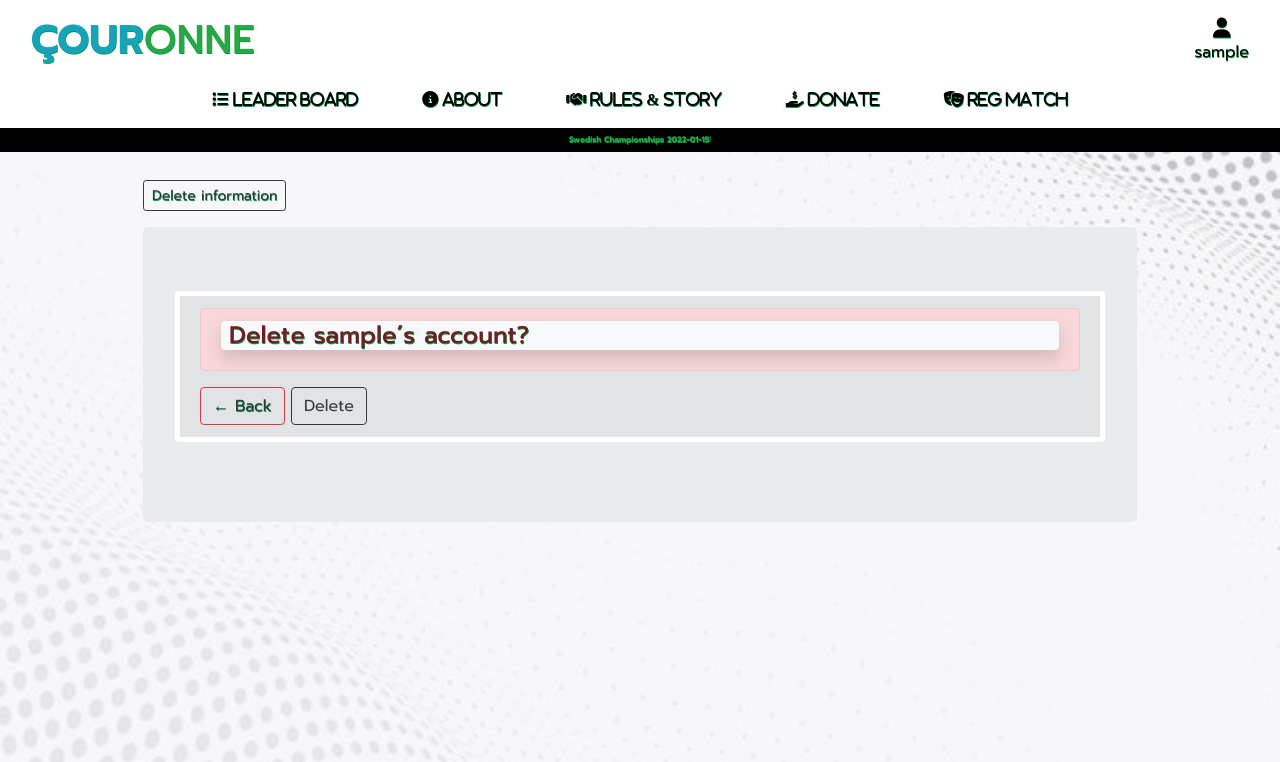
After one commit to manell0/couronne, a Django app: page /delete_user_profile/ in a window 1280 px wide. The commit adds this page. Shown: the top 762 px of the page. Run offline with Django 3.2, Linux system fonts and the light colour scheme; the visitor is signed in with stand-in values (Sample User, id 1); some libraries are stand-ins or nearby versions.

Commit message:
Add delete user functionality

```diff
--- /dev/null
+++ b/home/templates/home/delete_user_profile.html
@@ -0,0 +1,72 @@
+{% extends "base.html" %}
+{% load static %}
+{% block page_header %}
+<!-- information drop down button with information about the delete process. -->
+<div class="container header-container">
+    <div class="row">
+        <div class="col">
+            <p>
+                <a class="btn btn-outline-dark btn-sm" data-toggle="collapse" href="#collapseExample" role="button" aria-expanded="false" aria-controls="collapseExample">
+                    Delete information
+                </a>
+            </p>
+            <div class="collapse" id="collapseExample">
+                <div class="card card-body">
+                    <p class="text-danger h5">Your account ({{user}}) will disappear permanently! </p>
+                    If you want to be able to continue registering played matches, you must create a new account.
+                </div>
+            </div>
+        </div>
+    </div>
+</div>
+{% endblock %}
+{% block content %}
+<div class="container">
+    <div class="jumbotron">
+        <div class="alert alert-secondary border-big">
+            <!-- Check if the Delete process is done and be redirected to the login section -->
+            {% if registered and reg %}
+            <h3>Delete complete.</h3>
+            <a href="{% url 'home:user_login' %}" class="nav-link main-logo-link">
+                <h4 class="text-black"><strong>Log</strong>In here...</h4>
+            </a>
+            {% elif registered %}
+            <h3>Delete is complete.</h3>
+            <a class="nav-item nav-link" href="{% url 'home:user_login' %}">☺ &#128566 Login</a>
+            {% else %}
+            <div class="alert alert-danger">
+                <h4 class="rounded shadow bg-light pl-2">Delete {{user}}´s account?  </h4>
+            </div>
+            <div id="myDiv">
+                <a class="btn btn-outline-dark border-danger"  href="javascript:history.back()"> ← Back </a>
+                <!-- Button trigger modal -->
+                <button type="button" class="btn btn-outline-dark" data-toggle="modal" data-target="#exampleModalCenter">
+                Delete
+                </button>
+                <!-- Modal to verify deletion of the user's account. -->
+                <div class="modal fade" id="exampleModalCenter" tabindex="-1" role="dialog" aria-labelledby="exampleModalCenterTitle" aria-hidden="true">
+                    <div class="modal-dialog modal-dialog-centered" role="document">
+                        <div class="modal-content">
+                            <div class="modal-header">
+                                <h5 class="modal-title text-danger" id="exampleModalLongTitle"> Are you sure you want to delete your account? </h5>
+                                <button type="button" class="close" data-dismiss="modal" aria-label="Close">
+                                <span aria-hidden="true">&times;</span>
+                                </button>
+                            </div>
+                            <div class="modal-body bg-light">
+                                <p class="text-danger">The deletion takes effect immediately and no further verifications are made!</p>
+
+                            </div>
+                            <div class="modal-footer">
+                                <button type="button" class="btn btn-secondary" data-dismiss="modal">Cancel</button>
+                                <a class="btn btn-outline-danger"href="{% url 'home:delete_user' %}">Delete Your Account</a>
+                            </div>
+                        </div>
+                    </div>
+                </div>
+            </div>
+            {% endif %}
+        </div>
+    </div>
+</div>
+{% endblock %}
--- a/home/templates/home/profile.html
+++ b/home/templates/home/profile.html
@@ -24,6 +24,7 @@
                     <h3>Your profile</h3>
                     <div class="alert alert-light ">
                         <a class="btn btn-outline-dark btn-sm"href="{% url 'home:update' %}">Update Your Profile</a>
+                        <a class="btn btn-outline-danger btn-sm"href="{% url 'home:delete_user_profile' %}">Delete Your Account</a>
                     </div>
                     <!-- Logic that produces the profile page -->
                     {% if all_objects %}
--- a/home/urls.py
+++ b/home/urls.py
@@ -9,6 +9,8 @@ urlpatterns = [
     path('reg_match/', views.reg_match, name='reg_match'),
     path('edit/', views.edit, name='edit'),
     path('update/', views.update, name='update'),
+    path('delete_user/', views.delete_user, name='delete_user'),
+    path('delete_user_profile/', views.delete_user_profile, name='delete_user_profile'),
     path('couronne_info/', views.couronne_info, name="couronne_info"),
     path('register/', views.register, name="register"),
     path('user_login/', views.user_login, name="user_login"),
--- a/home/views.py
+++ b/home/views.py
@@ -386,6 +386,23 @@ def update(request):
         'reg': reg})
 
 
+# ------------------------------------------------------------
+@login_required
+def delete_user(request):
+    """ Delete profile user from the database """
+    if request.user:
+
+        user = request.user
+        user.delete()
+        messages.success(request, 'User deleted!')
+
+        # return render(request, 'home/registration.html')
+        return HttpResponseRedirect('/accounts/login')
+# ------------------------------------------------------------
+@login_required
+def delete_user_profile(request):
+    return render(request, 'home/delete_user_profile.html')
+
 # The profile page where you can see your profile and update
 @login_required
 def profile(request):
--- a/templates/allauth/account/login.html
+++ b/templates/allauth/account/login.html
@@ -39,9 +39,9 @@ for a {{ site_name }} account and sign in below:{% endblocktrans %}</p>
     <form class="login" method="POST" action="{% url 'account_login' %}">
       {% csrf_token %}
       {{ form.as_table }}
-      {% if redirect_field_value %}
-      <input type="hidden" name="{{ redirect_field_name }}" value="{{ redirect_field_value }}" />
-      {% endif %}
+      <!----------------------------------------------------------------->
+
+      <!----------------------------------------------------------------->
     </table>
       <a class="button secondaryAction" href="{% url 'account_reset_password' %}">{% trans "Forgot Password?" %}</a>
       <button class="primaryAction bg-dark text-white btn btn-sm rounded 0" type="submit">{% trans "Sign In" %}</button>
```
